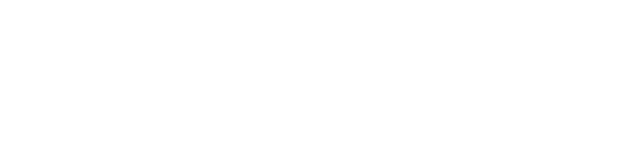
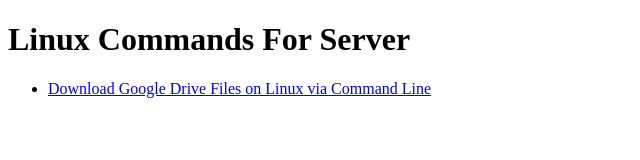
Before and after one commit to mehdiakram/Linux-Command-For-Server, a plain HTML site: page index.html in a window 1280 px wide. Shown: the whole page, without its empty margins (0-640 px from the left). Drawn offline with Linux system fonts and the light colour scheme.

Commit message:
Update index.html

```diff
--- a/index.html
+++ b/index.html
@@ -6,6 +6,9 @@
     <title>Linux Commands For Server</title>
 </head>
 <body>
-
+    <h1>Linux Commands For Server</h1>
+ <ul>
+    <li><a href="Download Google Drive Files on Linux via Command Line.html">Download Google Drive Files on Linux via Command Line</a></li>
+</ul>
 </body>
 </html>
```
